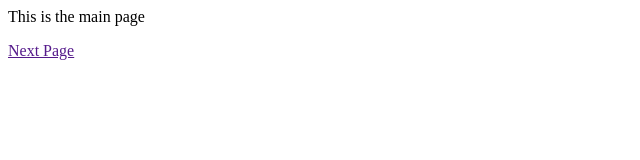
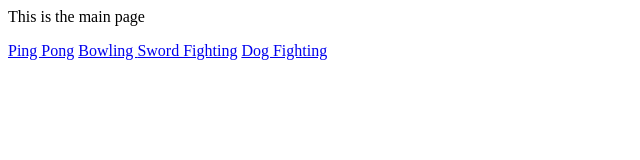
Before and after one commit to pwtoothless/ClassVacation, a plain HTML site: page web pages/index.html in a window 1280 px wide. Shown: the whole page, without its empty margins (0-640 px from the left). Drawn offline with Linux system fonts and the light colour scheme.

Commit message:
added directory

```diff
--- a/web pages/index.html
+++ b/web pages/index.html
@@ -4,6 +4,9 @@
     </head>
     <body>
         <p>This is the main page</p>
-        <a href="">Next Page</a>
+        <a href="pingpong.html">Ping Pong</a>
+        <a href="bowling.html">Bowling </a>
+        <a href="Swordfighting.html">Sword Fighting</a>
+        <a href="dogfighting.html">Dog Fighting</a>
     </body>
 </html>
```
